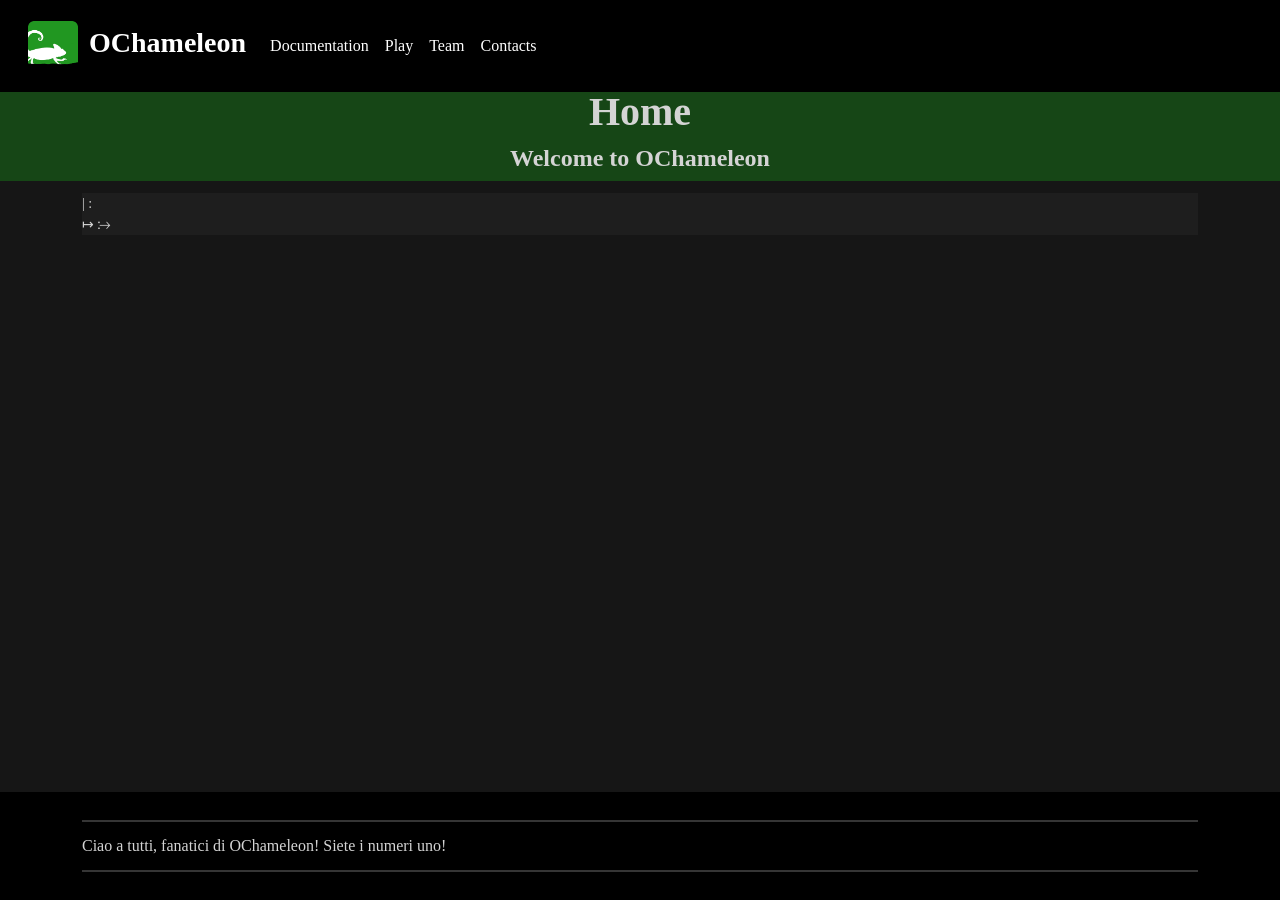
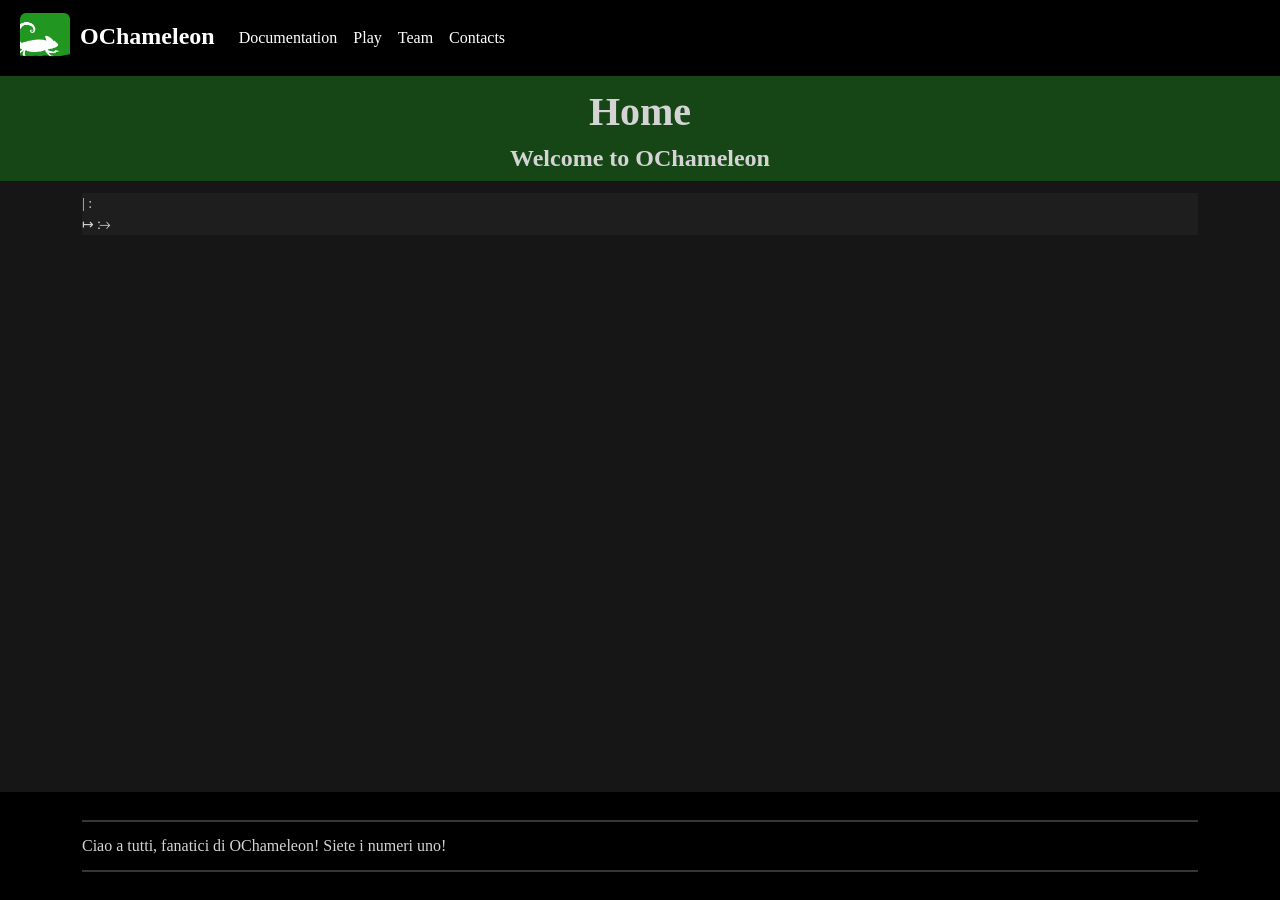
Before and after one commit to ochameleon/ochameleon.github.io, a Jekyll site: the page built from index.html, in a window 1280 px wide. Built offline with Jekyll 4.4.1, drawn with Linux system fonts in a browser that asks for light colours; some web fonts are replaced.

Commit message:
I forgot that font-size decreases in bootstrap with increasing number lol, nonsense

```diff
--- a/_includes/menu.html
+++ b/_includes/menu.html
@@ -1,6 +1,6 @@
-<nav class="navbar navbar-expand-lg navbar-dark fixed-top p-3">
+<nav class="navbar navbar-expand-lg navbar-dark fixed-top p-2">
     <div class="container-fluid">
-        <a href="{{ '/' | relative_url }}" class="navbar-brand fs-3">
+        <a href="{{ '/' | relative_url }}" class="navbar-brand fs-4">
             <img src="{{ '/files/logo/colour-icon-square-top.png' | relative_url }}" style="margin-right: 0.25rem;" width="50" alt="Logo">
             <b>OChameleon</b>
         </a>
```
